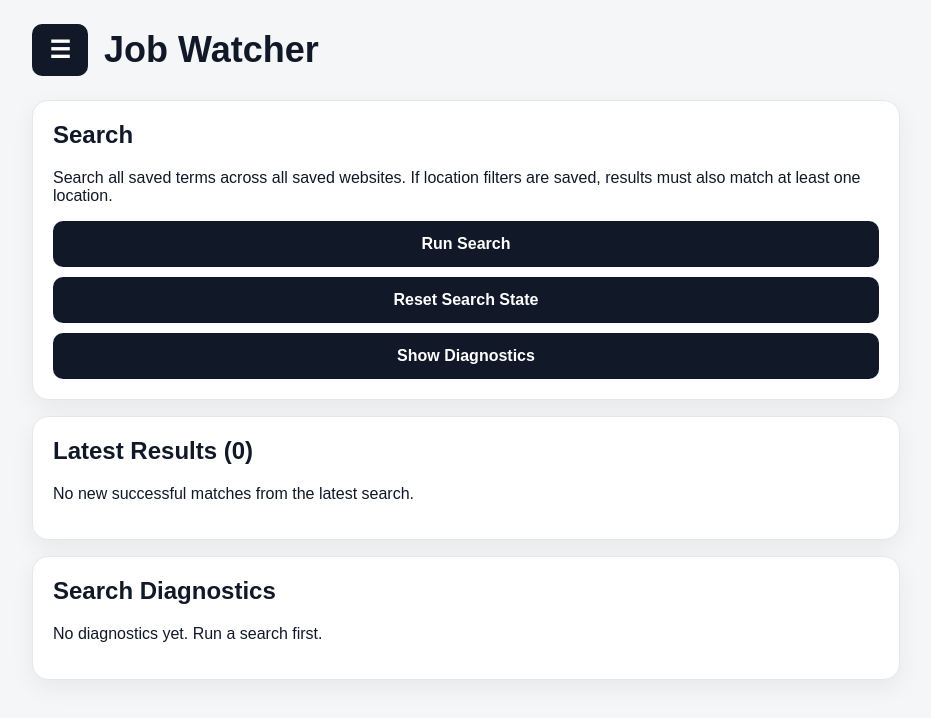
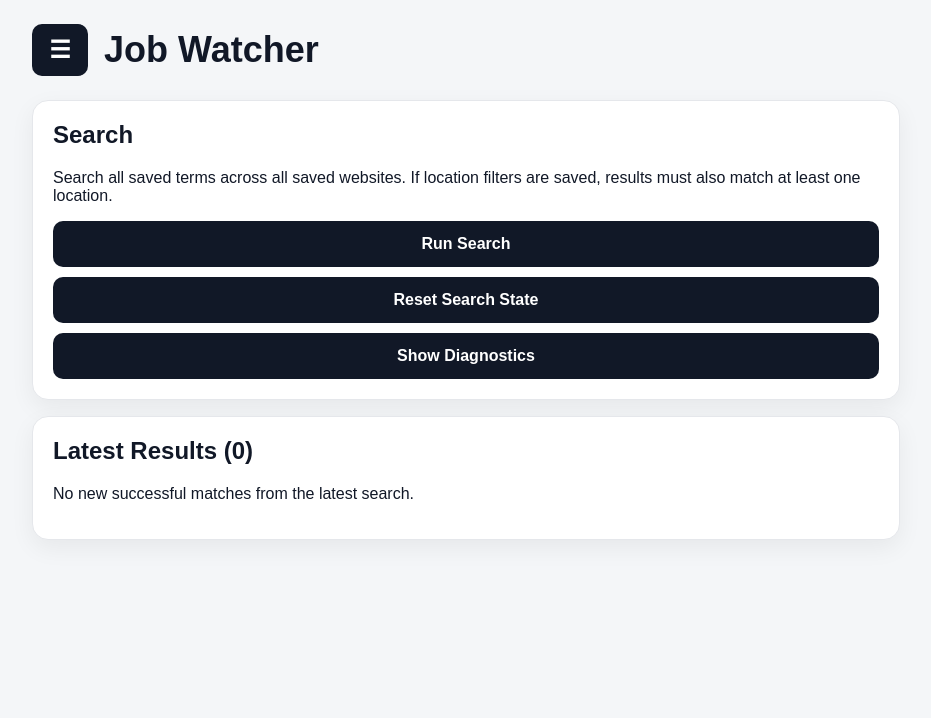
Before and after one commit to dcast-gif/Job-Watcher, a Next.js app: page / in a window 1280 px wide. Shown: the top 718 px of the page, without its empty margins (174-1105 px from the left). Built offline with nearby package versions, Linux system fonts and the light colour scheme.

Commit message:
Update page.js

```diff
--- a/app/page.js
+++ b/app/page.js
@@ -210,7 +210,8 @@ localStorage.setItem("jobWatcherDiagnostics", JSON.stringify(debugInfo));
               <ResultsTable results={results} />
             )}
           </section>
-          <section className="card">
+        {showDiagnostics && (
+<section className="card">
   <h2>Search Diagnostics</h2>
 
   {diagnostics.length === 0 ? (
@@ -233,6 +234,7 @@ localStorage.setItem("jobWatcherDiagnostics", JSON.stringify(debugInfo));
     </div>
   )}
 </section>
+)}
         </>
       )}
 
```
